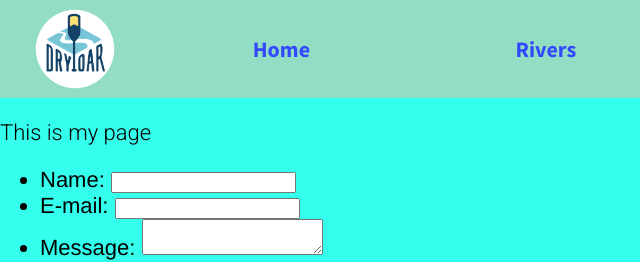
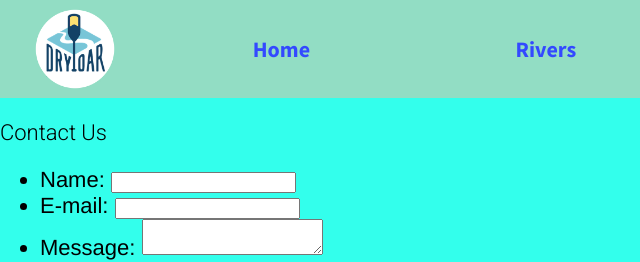
Before and after one commit to wormy95/wdd130, a plain HTML site: page wwr/contactus.html in a window 1280 px wide. Shown: the top 262 px of the page, 0-640 px from the left. Drawn offline with Linux system fonts and the light colour scheme; a web font is replaced by a local one.

Commit message:
contact us

```diff
--- a/wwr/contactus.html
+++ b/wwr/contactus.html
@@ -25,7 +25,7 @@
   </header>
 
 <main>
-    <p>This is my page</p>
+    <p>Contact Us</p>
     <div id="feedback"></div>
     <form action="/my-handling-form-page" method="post">
         <ul>
```
